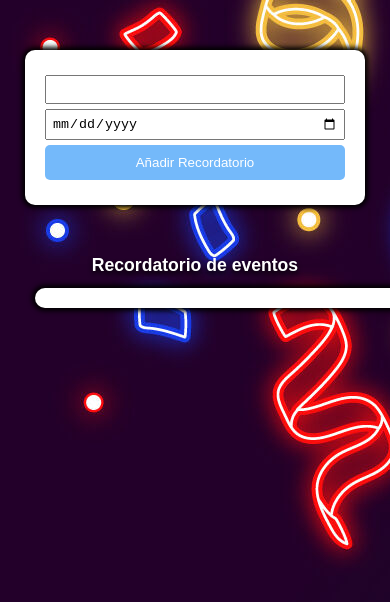
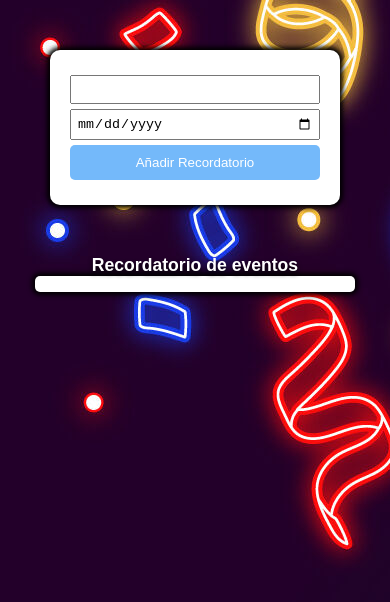
Before and after one commit to gonxalo11/gonxalo11.github.io, a plain HTML site: page index.html in a window 390 px wide. Drawn offline with Linux system fonts and the light colour scheme.

Commit message:
Update estilo.css

```diff
--- a/estilo.css
+++ b/estilo.css
@@ -42,8 +42,7 @@ input[type="submit"]{
   background-color: white;
   border-radius: 10px;
   padding: 10px;
- max-width: 500px;
- min-width:350px;
+  width: 500px;
   display: flex;
   flex-direction: column;
   gap: 8px;
@@ -77,32 +76,43 @@ input[type="submit"]{
  .event .actions{
    padding: 10px;
  }
-.titulo{
- width: 500px;
- border-radius: 10px;
+  h1{
+    width: 100%;
+    margin: auto;
     text-align: center;
- color: rgb(255, 255, 255);
-
-}
-.titulo h1{
+    color: white;
+    margin-bottom: 5px;
   text-shadow: 0 3px 5px black;
  }
  .container{
- width: 500px;
+  width: 520px;
   margin: 70px auto;
 
  }
 
-@media screen and (max-width:600px){
+ @media screen and (max-width:500px){
+  .form{
+    width: 250px;
+    background-color: white;
+    padding: 20px;
+    margin: 50px auto;
+    border-radius: 10px;
+    box-shadow: 0 0 5px 3px black;
+   }
  #eventsContainer{
- background-color: white;
- border-radius: 10px;
- padding: 10px;
- width:320px;
   display: flex;
   flex-direction: column;
- gap: 5px;
- box-shadow: 0 0 5px 3px black;
+  width:100%;
+  padding: 8px 0;
+  border-radius: 5px;
+ }
+ .event{
+   padding: 8px 0;
+   border: 1px solid rgb(197, 197, 197);
+   display: flex;
+   align-items: center;
+   justify-content: center;
+
 }
  .event .days{
   text-align: center;
@@ -114,31 +124,29 @@ input[type="submit"]{
   display: block;
  }
  .event .event-name{
+   font-size: 0.8em;
   padding: 10px;
- width: 130px;
+  width: 120px;
  }
  .event .event-date{
+   font-size: 0.7em;
   padding: 8px;
- width: 70px;
+  width: 80px;
  }
  .event .actions{
    padding: 8px;
  }
-.titulo{
- width:320px;
- border-radius: 10px;
+
+  h1{
+  width: 100%;
+  margin: auto;
   text-align: center;
- color: rgb(255, 255, 255);
-
-}
-.titulo h1{
   font-size: 1.1em;
   text-shadow: 0 3px 5px black;
  }
  .container{
- width:320px;
- margin: 50px auto;
-
+  width: 320px;
+  margin: auto;
  }
 
  }
```
Lines whose indentation alone changed are shown as unchanged.
